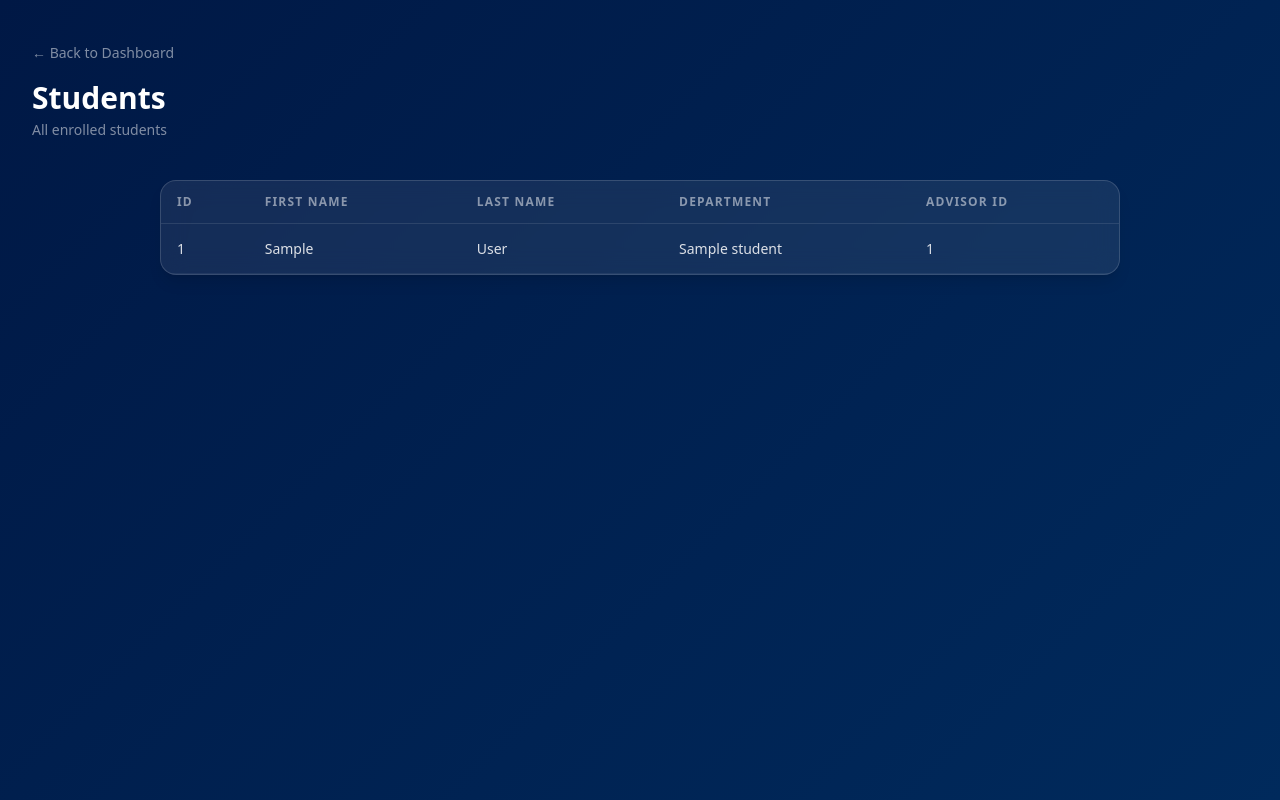
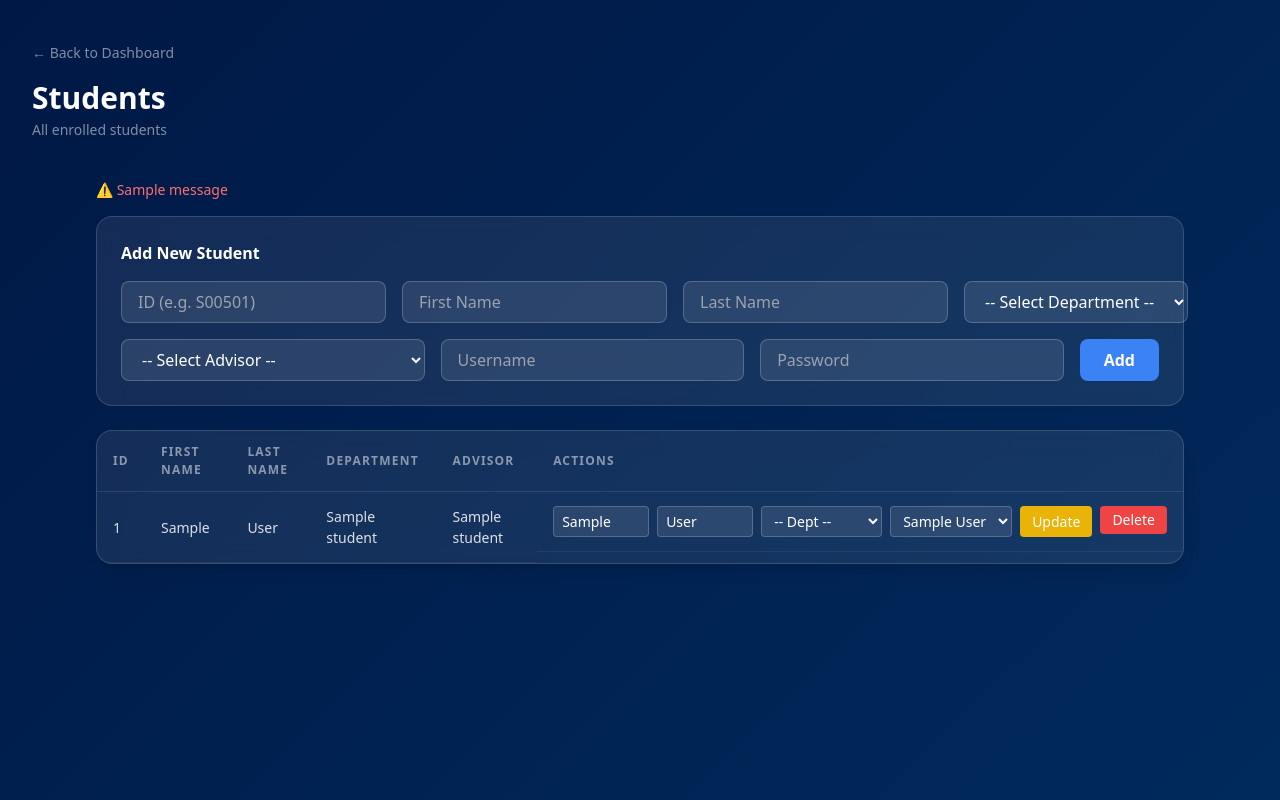
Before and after one commit to nyoak12/university-db-portal, a Flask app: template templates/admin/students.html in a window 1280 px wide. Run offline with Flask 3, Linux system fonts and the light colour scheme; the template is opened without the code that fills it: most values are stand-ins (such as "Sample title", 1, 10 or a date in 2020); one stand-in notice (Sample message) is shown; some libraries are stand-ins or nearby versions.

Commit message:
complete students CRUD with ID validation and error handling

```diff
--- a/templates/admin/students.html
+++ b/templates/admin/students.html
@@ -9,8 +9,58 @@
     <p class="mt-1 text-sm" style="color: rgba(255,255,255,0.5);">All enrolled students</p>
 </div>
 
-<div class="max-w-5xl mx-auto px-8 pb-12">
-    <div class="glass-card rounded-2xl shadow-lg overflow-hidden">
+<div class="max-w-6xl mx-auto px-8 pb-12">
+
+    <!-- Flash Messages -->
+    {% with messages = get_flashed_messages(with_categories=true) %}
+        {% if messages %}
+            {% for category, message in messages %}
+                <div class="flex items-center gap-2 mb-4 text-red-400 text-sm">
+                    <span>⚠️ {{ message }}</span>
+                </div>
+            {% endfor %}
+        {% endif %}
+    {% endwith %}
+
+    <!-- Create Form -->
+    <div class="glass-card rounded-2xl p-6 mb-6">
+        <h3 class="text-white font-semibold mb-4">Add New Student</h3>
+        <form action="/admin/students/create" method="POST">
+            <div class="flex gap-4 mb-4">
+                <input type="text" name="ID" placeholder="ID (e.g. S00501)" required maxlength="6"
+                    class="glass-input rounded-lg px-4 py-2 flex-1">
+                <input type="text" name="first_name" placeholder="First Name" required maxlength="20"
+                    class="glass-input rounded-lg px-4 py-2 flex-1">
+                <input type="text" name="last_name" placeholder="Last Name" required maxlength="20"
+                    class="glass-input rounded-lg px-4 py-2 flex-1">
+                <select name="dept_name" class="glass-input rounded-lg px-4 py-2 flex-1">
+                    <option value="">-- Select Department --</option>
+                    {% for dept in departments %}
+                    <option value="{{ dept['dept_name'] }}">{{ dept['dept_name'] }}</option>
+                    {% endfor %}
+                </select>
+            </div>
+            <div class="flex gap-4">
+                <select name="advisor_id" class="glass-input rounded-lg px-4 py-2 flex-1">
+                    <option value="">-- Select Advisor --</option>
+                    {% for instructor in instructors %}
+                    <option value="{{ instructor['ID'] }}">{{ instructor['first_name'] }} {{ instructor['last_name'] }} ({{ instructor['ID'] }})</option>
+                    {% endfor %}
+                </select>
+                <input type="text" name="username" placeholder="Username" required maxlength="50"
+                    class="glass-input rounded-lg px-4 py-2 flex-1">
+                <input type="password" name="password" placeholder="Password" required
+                    class="glass-input rounded-lg px-4 py-2 flex-1">
+                <button type="submit"
+                    class="bg-blue-500 hover:bg-blue-600 text-white px-6 py-2 rounded-lg font-semibold">
+                    Add
+                </button>
+            </div>
+        </form>
+    </div>
+
+    <!-- Students Table -->
+    <div class="glass-card rounded-2xl shadow-lg overflow-x-auto">
         <table class="glass-table">
             <thead>
                 <tr>
@@ -18,7 +68,8 @@
                     <th>First Name</th>
                     <th>Last Name</th>
                     <th>Department</th>
-                    <th>Advisor ID</th>
+                    <th>Advisor</th>
+                    <th>Actions</th>
                 </tr>
             </thead>
             <tbody>
@@ -28,7 +79,52 @@
                     <td>{{ student['first_name'] }}</td>
                     <td>{{ student['last_name'] }}</td>
                     <td>{{ student['dept_name'] or '—' }}</td>
-                    <td>{{ student['advisor_id'] or '—' }}</td>
+                    <td>{{ student['advisor_name'] or '—' }}</td>
+                    <td class="flex gap-2">
+
+                        <!-- Update Form -->
+                        <form action="/admin/students/update" method="POST" class="flex gap-2">
+                            <input type="hidden" name="ID" value="{{ student['ID'] }}">
+                            <input type="text" name="first_name"
+                                value="{{ student['first_name'] }}" maxlength="20"
+                                class="glass-input rounded px-2 py-1 text-sm w-24">
+                            <input type="text" name="last_name"
+                                value="{{ student['last_name'] }}" maxlength="20"
+                                class="glass-input rounded px-2 py-1 text-sm w-24">
+                            <select name="dept_name" class="glass-input rounded px-2 py-1 text-sm">
+                                <option value="">-- Dept --</option>
+                                {% for dept in departments %}
+                                <option value="{{ dept['dept_name'] }}"
+                                    {% if dept['dept_name'] == student['dept_name'] %}selected{% endif %}>
+                                    {{ dept['dept_name'] }}
+                                </option>
+                                {% endfor %}
+                            </select>
+                            <select name="advisor_id" class="glass-input rounded px-2 py-1 text-sm">
+                                <option value="">-- Advisor --</option>
+                                {% for instructor in instructors %}
+                                <option value="{{ instructor['ID'] }}"
+                                    {% if instructor['ID'] == student['advisor_id'] %}selected{% endif %}>
+                                    {{ instructor['first_name'] }} {{ instructor['last_name'] }}
+                                </option>
+                                {% endfor %}
+                            </select>
+                            <button type="submit"
+                                class="bg-yellow-500 hover:bg-yellow-600 text-white px-3 py-1 rounded text-sm">
+                                Update
+                            </button>
+                        </form>
+
+                        <!-- Delete Form -->
+                        <form action="/admin/students/delete" method="POST">
+                            <input type="hidden" name="ID" value="{{ student['ID'] }}">
+                            <button type="submit"
+                                class="bg-red-500 hover:bg-red-600 text-white px-3 py-1 rounded text-sm">
+                                Delete
+                            </button>
+                        </form>
+
+                    </td>
                 </tr>
                 {% endfor %}
             </tbody>
```
Also changed, not shown: routes/admin.py (+88 -1 lines), db.sql.
